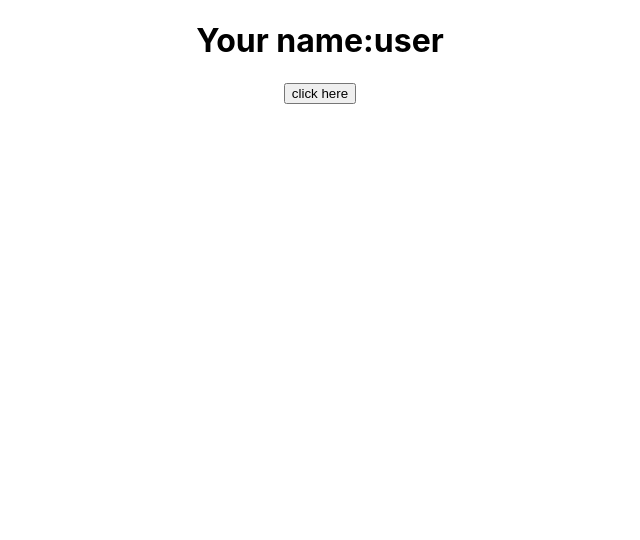
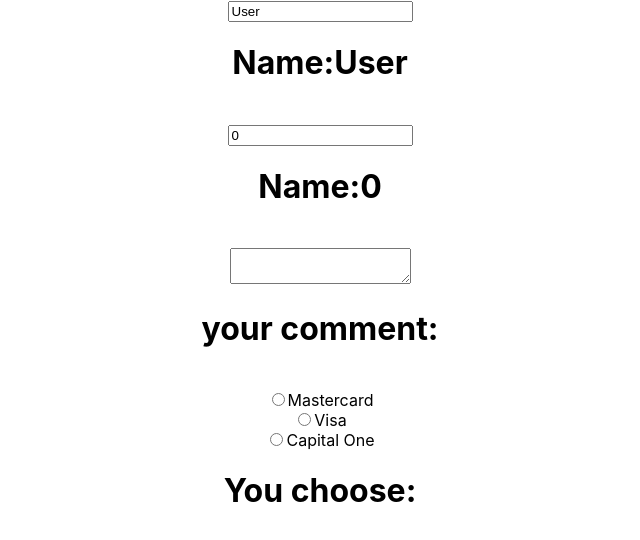
Before and after one commit to Knownife/trying-git, a React (Create React App) app: page / in a window 1280 px wide. Shown: the top 540 px of the page, without its empty margins (320-960 px from the left). Built offline with nearby package versions, Linux system fonts and the light colour scheme.

Commit message:
adding input info

```diff
--- /dev/null
+++ b/src/components/main/changeNameByEnter/changeNameByEnter.js
@@ -0,0 +1,54 @@
+
+import {useState} from "react";
+function ChangeNameByEnter(){
+    let [name,setName] = useState('User');
+    let [age,setAge] = useState(0);
+    let [comment,setComment]= useState('');
+    let [shopping,setShopping]=useState('');
+
+    let handleClickName = (event)=>{
+        setName(event.target.value)
+    }
+    let handleClickNumber = (event)=>{
+        setAge(event.target.value)
+    }
+    let handleClickComment = (event)=>{
+        setComment(event.target.value)
+    }
+    let handleClickShopping = (event)=>{
+        setShopping(event.target.value)
+    }
+
+    return <div>
+        <input value={name} onChange={handleClickName}/>
+        <h1>Name:{name}</h1>
+        <br/>
+
+        <input value={age} onChange={handleClickNumber} type={"number"}/>
+        <h1>Name:{age}</h1>
+        <br/>
+
+        <textarea value={comment} onChange={handleClickComment}></textarea>
+        <h1>your comment: {comment}</h1>
+        <br/>
+
+        <label >
+            <input type={"radio"} value={'Mastercard'} checked={shopping==='Mastercard'} onChange={handleClickShopping}/>
+            Mastercard
+        </label>
+        <br/>
+        <label>
+            <input type={"radio"} value={'Visa'} checked={shopping==='Visa'} onChange={handleClickShopping}/>
+            Visa
+        </label>
+        <br/>
+        <label>
+            <input type={"radio"} value={'Capital One'} checked={shopping==='Capital One'} onChange={handleClickShopping}/>
+            Capital One
+        </label>
+        <h1>You choose: {shopping}</h1>
+
+    </div>
+}
+
+export default ChangeNameByEnter;
--- /dev/null
+++ b/src/components/main/changeNameByEnter/index.js
@@ -0,0 +1 @@
+export {default} from "./changeNameByEnter"
--- a/src/components/main/main.js
+++ b/src/components/main/main.js
@@ -2,14 +2,14 @@ import React from 'react';
 
 import './index.css'
 
-import ChangeName from "./changeName";
+import ChangeNameByEnter from "./changeNameByEnter/index";
 
 function Main(){
 
 
 
     return <div >
-        <ChangeName />
+        <ChangeNameByEnter />
     </div>
 
 }
```
